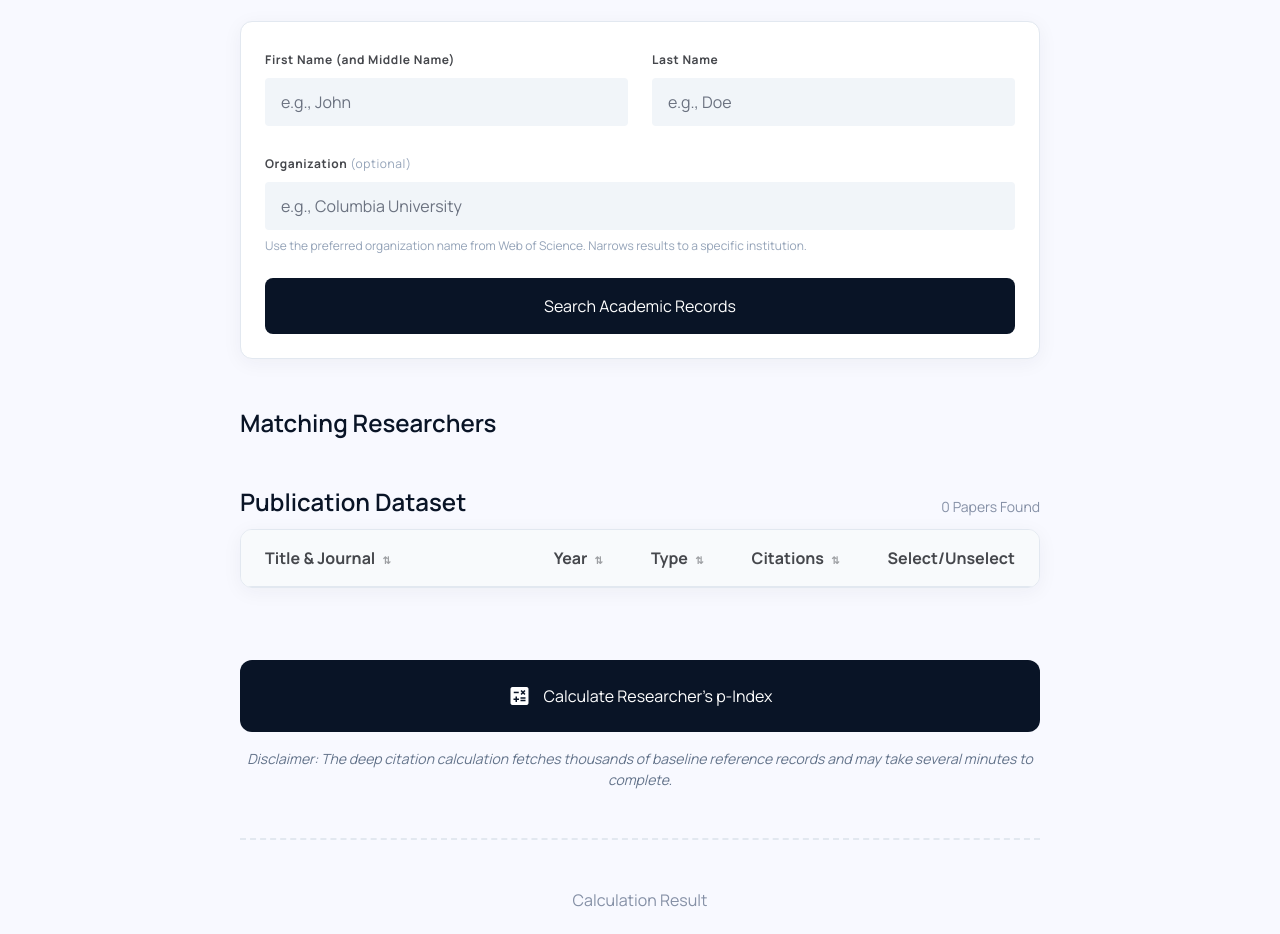
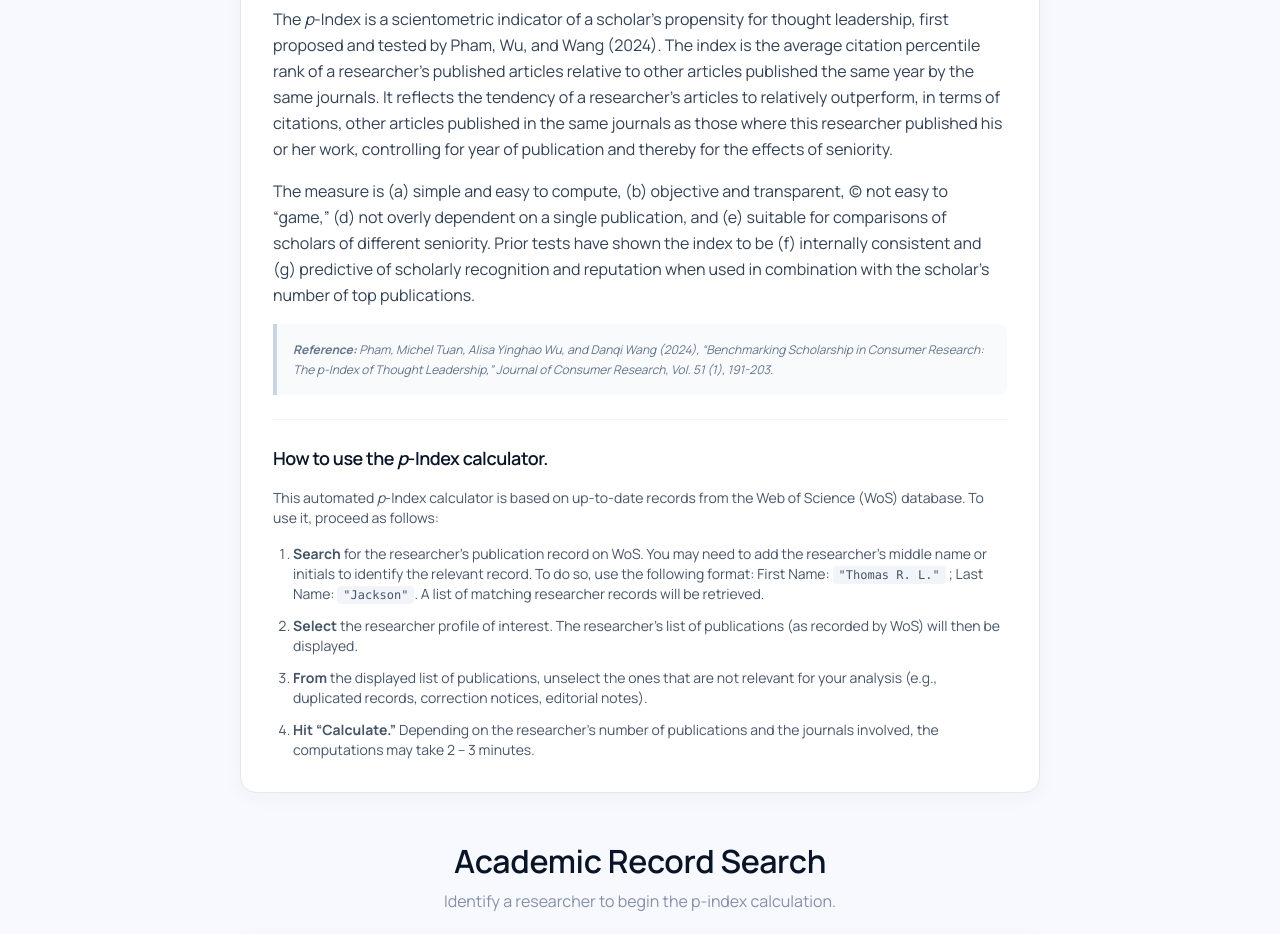
Before and after one commit to opham128/P-Index, a plain HTML site: page public/index.html in a window 1280 px wide. Shown: the part 188-1122 px from the top of the page. Drawn offline with nearby package versions, Linux system fonts and the light colour scheme.

Commit message:
description

```diff
--- a/public/index.html
+++ b/public/index.html
@@ -141,6 +141,65 @@
         </div>
     </header>
     <main class="flex-grow w-full max-w-[1200px] mx-auto px-8 py-margin-page space-y-stack-lg">
+        <!-- Welcome & Description Block -->
+        <section class="max-w-[800px] mx-auto bg-white border border-slate-200 rounded-2xl p-8 shadow-[0_4px_20px_rgba(30,41,59,0.04)] space-y-6">
+            <div class="space-y-4">
+                <h2 class="text-2xl font-bold text-primary tracking-tight">Welcome to the <i>p</i>-Index calculator.</h2>
+
+                <p class="text-on-primary-container leading-relaxed text-slate-700">
+                    The <i>p</i>-Index is a scientometric indicator of a scholar’s propensity for thought
+                    leadership, first proposed and tested by Pham, Wu, and Wang (2024). The index is
+                    the average citation percentile rank of a researcher’s published articles relative to other
+                    articles published the same year by the same journals. It reflects the tendency of a
+                    researcher’s articles to relatively outperform, in terms of citations, other articles
+                    published in the same journals as those where this researcher published his or her
+                    work, controlling for year of publication and thereby for the effects of seniority.
+                </p>
+
+                <p class="text-on-primary-container leading-relaxed text-slate-700">
+                    The measure is (a) simple and easy to compute, (b) objective and transparent, (c) not
+                    easy to “game,” (d) not overly dependent on a single publication, and (e) suitable for
+                    comparisons of scholars of different seniority. Prior tests have shown the index to be (f)
+                    internally consistent and (g) predictive of scholarly recognition and reputation when
+                    used in combination with the scholar’s number of top publications.
+                </p>
+
+                <div class="bg-slate-50 border-l-4 border-slate-300 p-4 rounded-r-lg text-xs text-slate-500 italic leading-relaxed">
+                    <strong>Reference:</strong> Pham, Michel Tuan, Alisa Yinghao Wu, and Danqi Wang (2024), “Benchmarking
+                    Scholarship in Consumer Research: The <i>p</i>-Index of Thought Leadership,” <em>Journal of Consumer
+                    Research</em>, Vol. 51 (1), 191-203.
+                </div>
+            </div>
+
+            <div class="border-t border-slate-100 pt-6 space-y-4">
+                <h3 class="text-lg font-semibold text-primary tracking-tight">How to use the <i>p</i>-Index calculator.</h3>
+                <p class="text-sm text-slate-600">
+                    This automated <i>p</i>-Index calculator is based on up-to-date records from the Web of
+                    Science (WoS) database. To use it, proceed as follows:
+                </p>
+                <ol class="list-decimal pl-5 text-sm text-slate-600 space-y-3">
+                    <li>
+                        <strong>Search</strong> for the researcher’s publication record on WoS. You may need to add the
+                        researcher’s middle name or initials to identify the relevant record. To do so, use
+                        the following format: First Name: <code class="bg-slate-100 px-1.5 py-0.5 rounded font-mono text-xs">"Thomas R. L."</code> ; Last Name: <code class="bg-slate-100 px-1.5 py-0.5 rounded font-mono text-xs">"Jackson"</code>. A list of
+                        matching researcher records will be retrieved.
+                    </li>
+                    <li>
+                        <strong>Select</strong> the researcher profile of interest. The researcher’s list of publications (as
+                        recorded by WoS) will then be displayed.
+                    </li>
+                    <li>
+                        <strong>From</strong> the displayed list of publications, unselect the ones that are not relevant for
+                        your analysis (e.g., duplicated records, correction notices, editorial notes).
+                    </li>
+                    <li>
+                        <strong>Hit “Calculate.”</strong> Depending on the researcher’s number of publications and the
+                        journals involved, the computations may take 2 – 3 minutes.
+                    </li>
+                </ol>
+            </div>
+        </section>
+
         <!-- Search Section -->
         <section class="space-y-stack-md max-w-[800px] mx-auto">
             <div class="space-y-2 text-center">
@@ -316,10 +375,6 @@
                             <th class="px-gutter py-4 font-label-caps text-on-surface-variant text-center cursor-pointer hover:text-primary transition-colors sortable w-48 whitespace-nowrap"
                                 data-sort="weight" data-table="ranked">
                                 Author Weight <span class="text-[10px] ml-1 opacity-50">⇅</span>
-                            </th>
-                            <th class="px-gutter py-4 font-label-caps text-on-surface-variant text-center cursor-pointer hover:text-primary transition-colors sortable w-36 whitespace-nowrap"
-                                data-sort="pr_weighted" data-table="ranked">
-                                Weighted PR <span class="text-[10px] ml-1 opacity-50">⇅</span>
                             </th>
                         </tr>
                     </thead>
@@ -687,7 +742,6 @@
                     <td class="px-gutter py-3 text-center font-mono text-slate-400">${p.cell_size ?? '—'}</td>
                     <td class="px-gutter py-3 text-center">${percentileDisplay}</td>
                     <td class="px-gutter py-3 text-center font-mono text-sm">${weightDisplay}</td>
-                    <td class="px-gutter py-3 text-center">${prWeightedDisplay}</td>
                 `;
                 rankedList.appendChild(row);
             });
```
